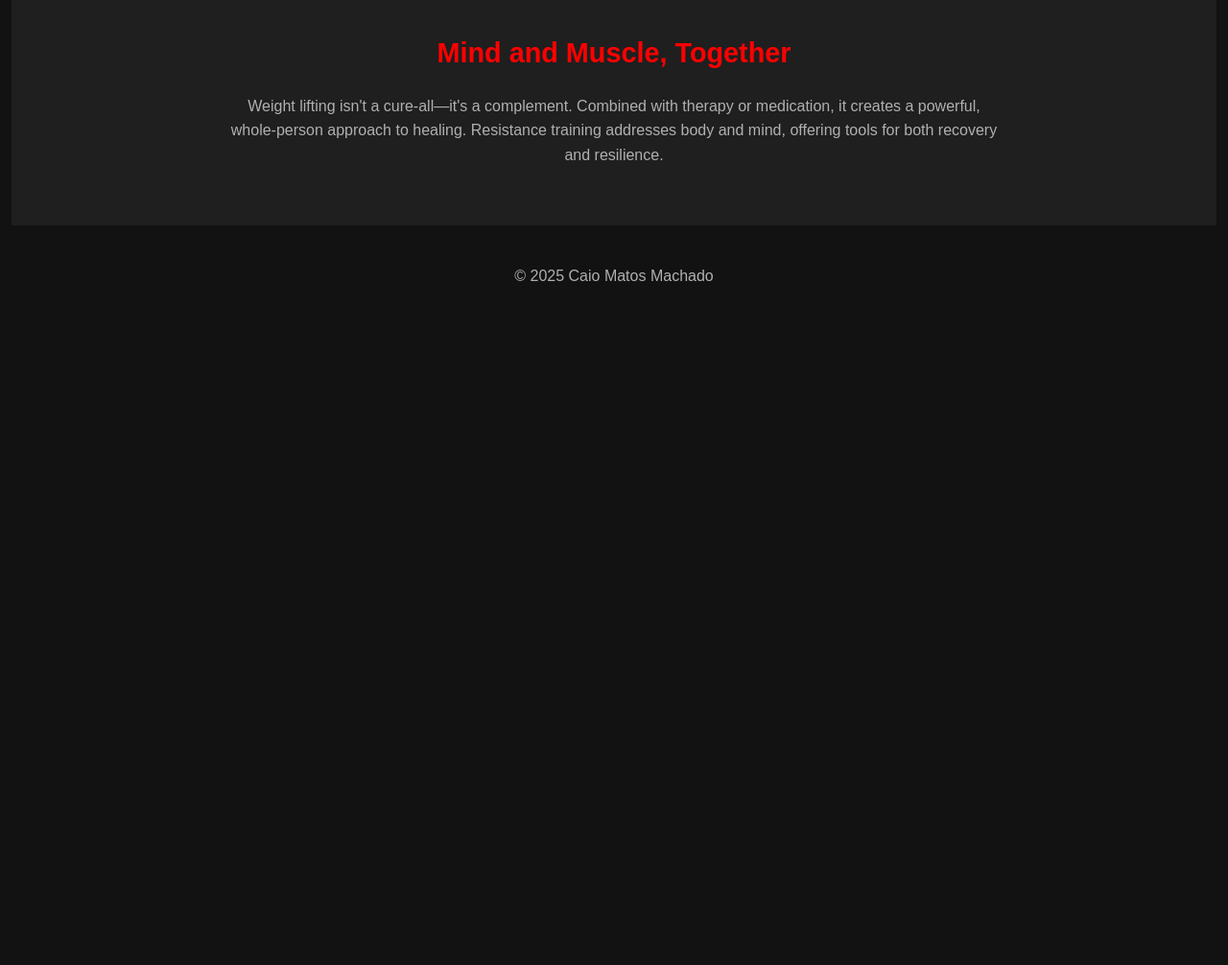
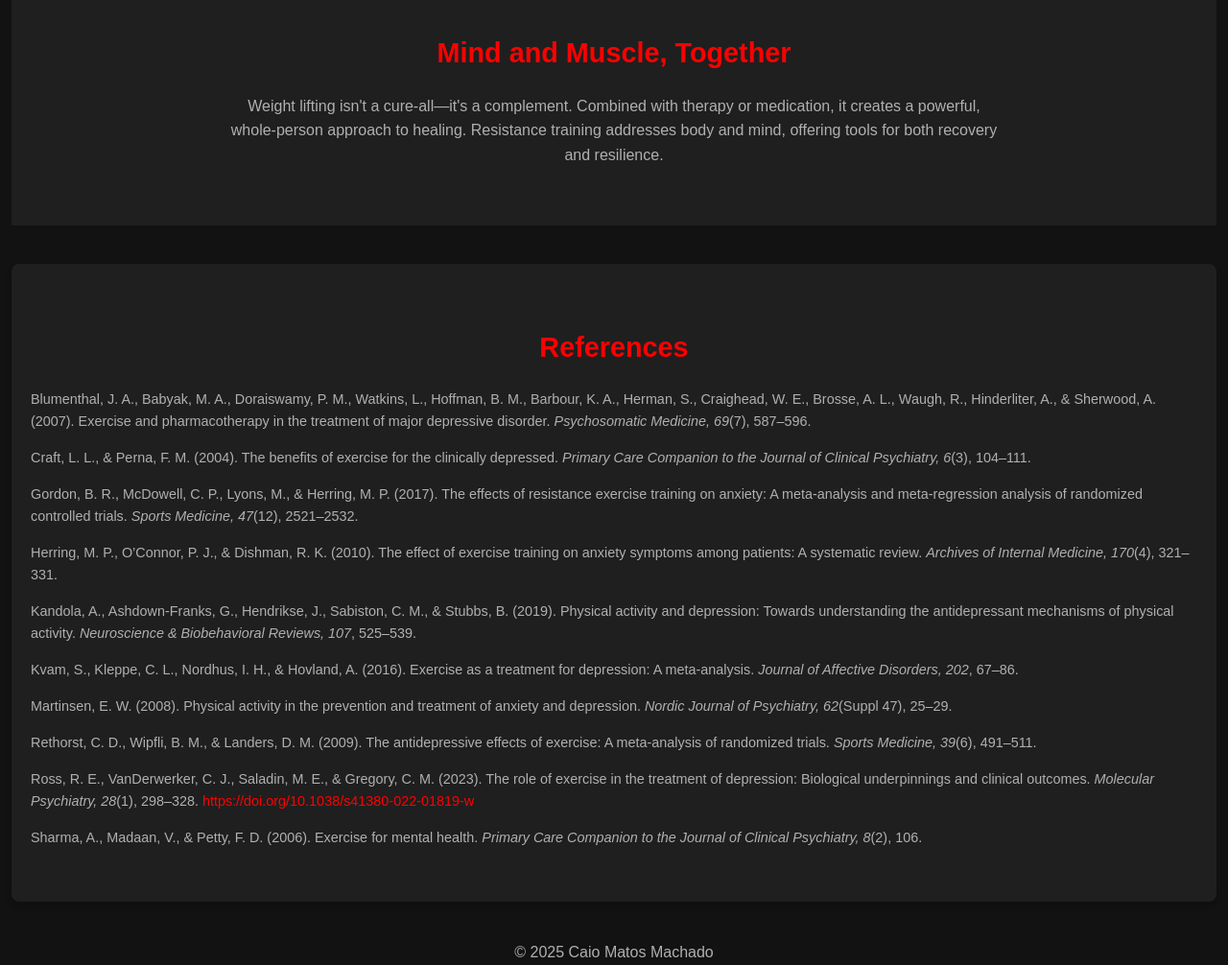
Before and after one commit to Br1anSimon/Exercise_And_Mental_Health, a plain HTML site: page index.html in a window 1280 px wide. Shown: the part 3289-4295 px from the top of the page at 96% size. Before the commit the page ends 3589 px from the top, so only its background shows below. Drawn offline with Linux system fonts and the light colour scheme; a script that the page names is missing.

Commit message:
Added References

```diff
--- a/CSS/style.css
+++ b/CSS/style.css
@@ -1,4 +1,3 @@
-/* Prevent horizontal scroll */
 html, body {
     overflow-x: hidden;
     scroll-behavior: smooth;
@@ -315,6 +314,43 @@ header {
     max-width: 800px;
     margin: 0 auto 20px;
 }
+.references {
+    background-color: #1f1f1f;
+    color: #b0b0b0;
+    max-width: 95%;
+    margin: 40px auto;
+    padding: 40px 20px;
+    border-radius: 8px;
+    box-shadow: 0 4px 6px rgba(0, 0, 0, 0.2);
+    text-align: left;
+    font-size: 0.9rem;
+    line-height: 1.6;
+}
+
+.references h2 {
+    font-size: 1.8rem;
+    color: #FF0000;
+    margin-bottom: 20px;
+    text-align: center;
+}
+
+.references ul {
+    list-style-type: none;
+    padding: 0;
+}
+
+.references li {
+    margin-bottom: 15px;
+}
+
+.references a {
+    color: #FF0000;
+    text-decoration: none;
+}
+
+.references a:hover {
+    text-decoration: underline;
+}
 
 
 /* Footer */
--- a/index.html
+++ b/index.html
@@ -132,7 +132,21 @@
             Weight lifting isn't a cure-all—it's a complement. Combined with therapy or medication, it creates a powerful, whole-person approach to healing. Resistance training addresses body and mind, offering tools for both recovery and resilience.
         </p>
     </section>
-
+    <section class="references">
+        <h2>References</h2>
+        <ul>
+            <li>Blumenthal, J. A., Babyak, M. A., Doraiswamy, P. M., Watkins, L., Hoffman, B. M., Barbour, K. A., Herman, S., Craighead, W. E., Brosse, A. L., Waugh, R., Hinderliter, A., & Sherwood, A. (2007). Exercise and pharmacotherapy in the treatment of major depressive disorder. <i>Psychosomatic Medicine, 69</i>(7), 587–596.</li>
+            <li>Craft, L. L., & Perna, F. M. (2004). The benefits of exercise for the clinically depressed. <i>Primary Care Companion to the Journal of Clinical Psychiatry, 6</i>(3), 104–111.</li>
+            <li>Gordon, B. R., McDowell, C. P., Lyons, M., & Herring, M. P. (2017). The effects of resistance exercise training on anxiety: A meta-analysis and meta-regression analysis of randomized controlled trials. <i>Sports Medicine, 47</i>(12), 2521–2532.</li>
+            <li>Herring, M. P., O’Connor, P. J., & Dishman, R. K. (2010). The effect of exercise training on anxiety symptoms among patients: A systematic review. <i>Archives of Internal Medicine, 170</i>(4), 321–331.</li>
+            <li>Kandola, A., Ashdown-Franks, G., Hendrikse, J., Sabiston, C. M., & Stubbs, B. (2019). Physical activity and depression: Towards understanding the antidepressant mechanisms of physical activity. <i>Neuroscience & Biobehavioral Reviews, 107</i>, 525–539.</li>
+            <li>Kvam, S., Kleppe, C. L., Nordhus, I. H., & Hovland, A. (2016). Exercise as a treatment for depression: A meta-analysis. <i>Journal of Affective Disorders, 202</i>, 67–86.</li>
+            <li>Martinsen, E. W. (2008). Physical activity in the prevention and treatment of anxiety and depression. <i>Nordic Journal of Psychiatry, 62</i>(Suppl 47), 25–29.</li>
+            <li>Rethorst, C. D., Wipfli, B. M., & Landers, D. M. (2009). The antidepressive effects of exercise: A meta-analysis of randomized trials. <i>Sports Medicine, 39</i>(6), 491–511.</li>
+            <li>Ross, R. E., VanDerwerker, C. J., Saladin, M. E., & Gregory, C. M. (2023). The role of exercise in the treatment of depression: Biological underpinnings and clinical outcomes. <i>Molecular Psychiatry, 28</i>(1), 298–328. <a href="https://doi.org/10.1038/s41380-022-01819-w" target="_blank">https://doi.org/10.1038/s41380-022-01819-w</a></li>
+            <li>Sharma, A., Madaan, V., & Petty, F. D. (2006). Exercise for mental health. <i>Primary Care Companion to the Journal of Clinical Psychiatry, 8</i>(2), 106.</li>
+        </ul>
+    </section>
 
 
 
```
